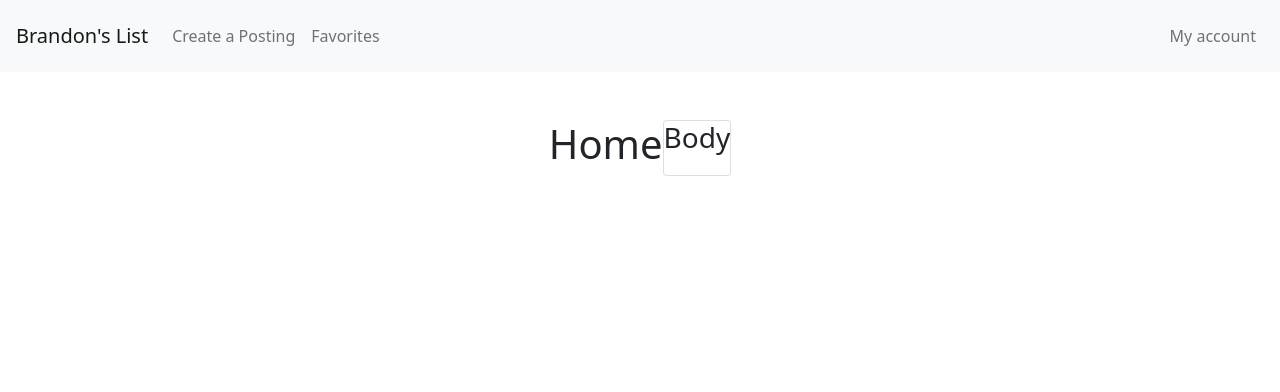
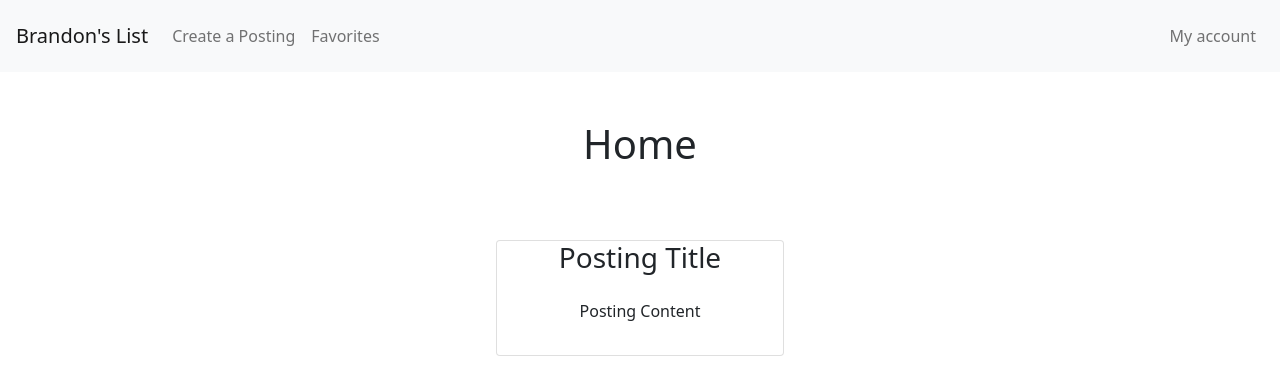
Before and after one commit to brandon121j/brandonslist-project-frontend, a React (Create React App) app: page / in a window 1280 px wide. Shown: the top 392 px of the page. Built offline with nearby package versions, Linux system fonts and the light colour scheme.

Commit message:
Basic CSS setup for the followup Backend data

```diff
--- a/src/components/home/Home.js
+++ b/src/components/home/Home.js
@@ -4,12 +4,19 @@ import CheckToken from '../../hooks/CheckToken';
 
 function Home() {
 	return (
-		<div className="d-flex justify-content-center text-center rounded m-5">
+        <>
+        <div className="d-flex justify-content-center text-center rounded m-5">
 			<h1>Home</h1>
-			<div className="card">
-					<h3>Body</h3>
+            </div>
+		<div className="d-flex justify-content-center text-center rounded m-5 p-3">
+			<div className="card w-25">
+					<h3>Posting Title</h3>
+                    <div className='card-body'>
+                        <p>Posting Content</p>
+                    </div>
 			</div>
 		</div>
+        </>
 	);
 }
 
```
